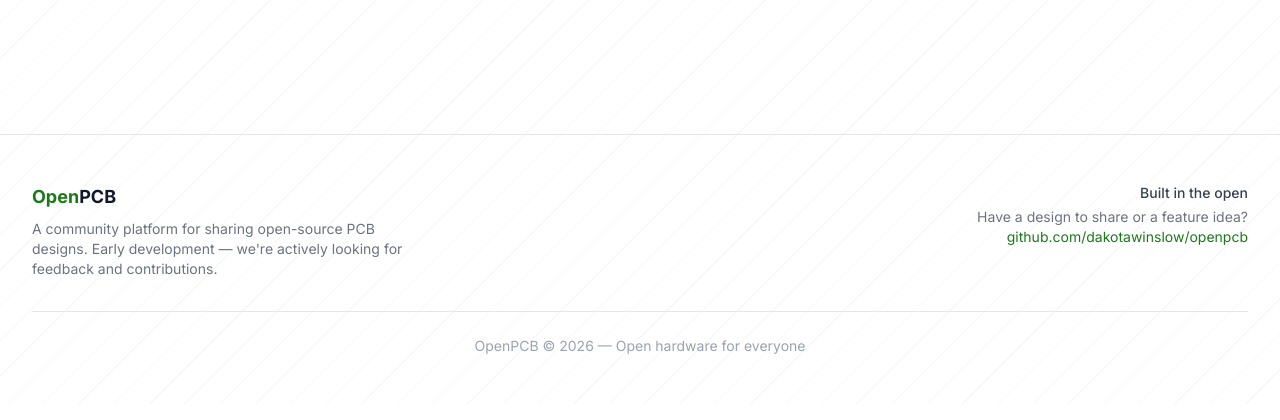
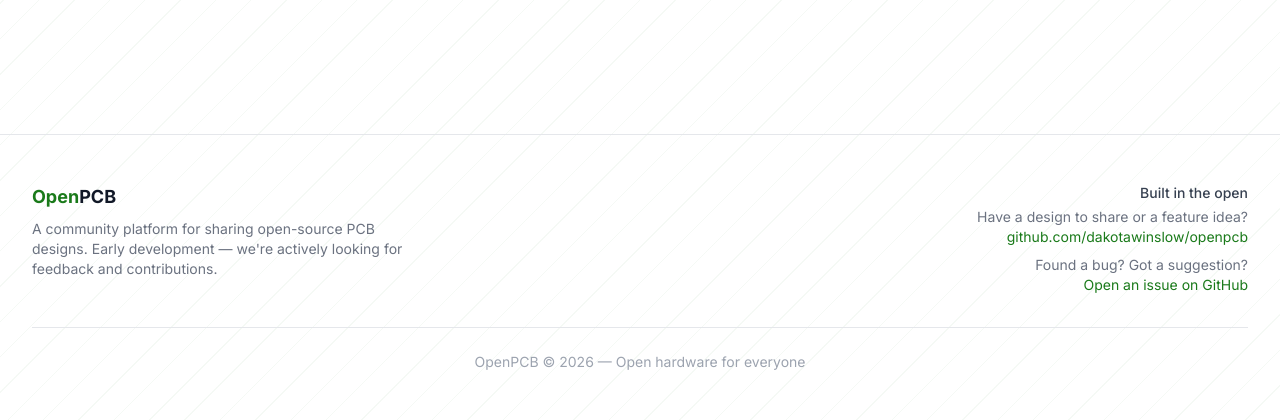
Before and after one commit to dakotawinslow/openpcb, a Django app: page / in a window 1280 px wide. Shown: the part 1518-1938 px from the top of the page. Before the commit the page ends 1872 px from the top, so only its background shows below. Run offline with Django 5.2, Linux system fonts and the light colour scheme; data that the repository does not hold is empty; some libraries are stand-ins or nearby versions.

Commit message:
Add bug/feedback link to footer for alpha testers
Co-Authored-By: Claude Sonnet 4.6 <noreply@anthropic.com>

```diff
--- a/core/templates/core/base.html
+++ b/core/templates/core/base.html
@@ -184,9 +184,13 @@
 
         <div class="sm:text-right">
           <p class="text-sm font-medium text-gray-700 dark:text-gray-300 mb-1">Built in the open</p>
-          <p class="text-sm text-gray-500 dark:text-gray-400">
+          <p class="text-sm text-gray-500 dark:text-gray-400 mb-2">
             Have a design to share or a feature idea?<br>
             <a href="https://github.com/dakotawinslow/openpcb" class="text-brand-600 dark:text-brand-400 hover:underline">github.com/dakotawinslow/openpcb</a>
+          </p>
+          <p class="text-sm text-gray-500 dark:text-gray-400">
+            Found a bug? Got a suggestion?<br>
+            <a href="https://github.com/dakotawinslow/openpcb/issues" class="text-brand-600 dark:text-brand-400 hover:underline">Open an issue on GitHub</a>
           </p>
         </div>
 
```
